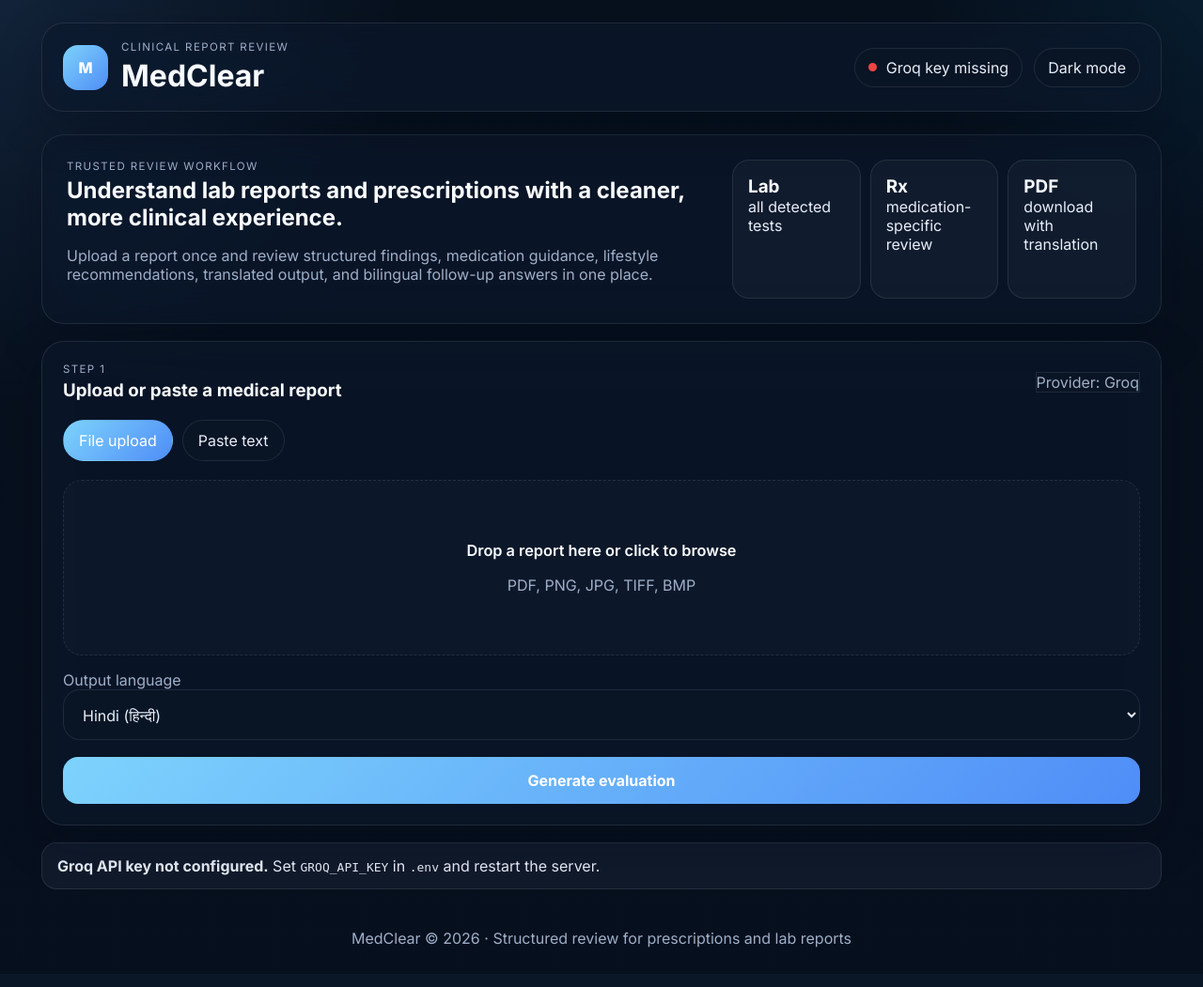
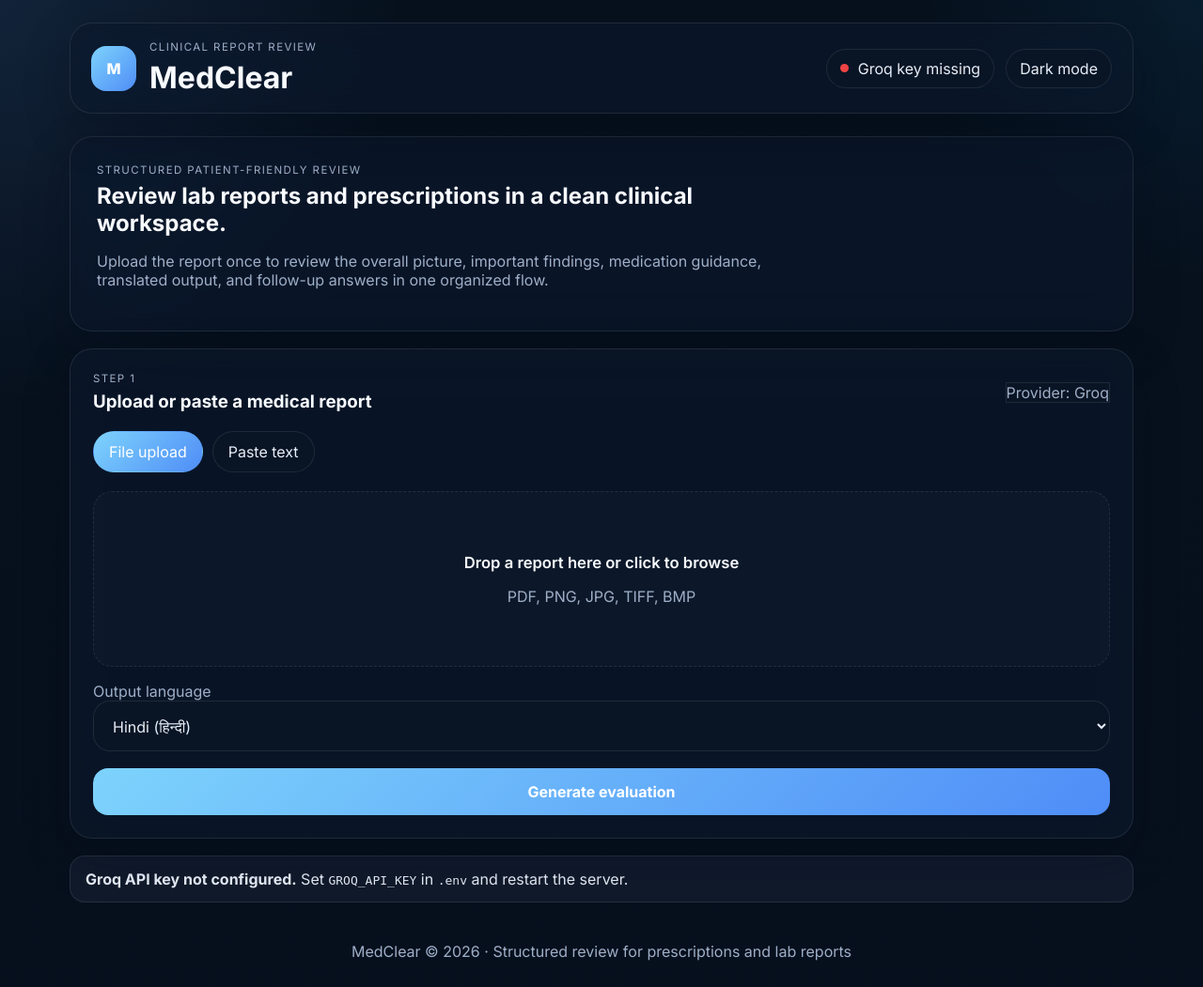
Before and after one commit to ThisWasAryan/MedClear, a Flask app: page / in a window 1280 px wide. Shown: the whole page at 94% size. Before the commit the page ends 1009 px from the top, so only its background shows below. Run offline with Flask 3, Linux system fonts and the light colour scheme.

Commit message:
Polish MedClear result layout and spacing

```diff
--- a/static/css/style.css
+++ b/static/css/style.css
@@ -17,8 +17,6 @@
   --success-soft: rgba(16, 185, 129, 0.14);
   --warning: #f59e0b;
   --warning-soft: rgba(245, 158, 11, 0.14);
-  --low: #3b82f6;
-  --low-soft: rgba(59, 130, 246, 0.14);
 }
 
 :root[data-theme='light'] {
@@ -46,10 +44,11 @@ body {
     radial-gradient(circle at top right, rgba(14, 165, 233, 0.08), transparent 18%),
     linear-gradient(180deg, var(--bg), color-mix(in srgb, var(--bg) 84%, #020617));
   min-height: 100vh;
+  overflow-x: hidden;
 }
 button, textarea, select { font: inherit; }
 
-.page-shell { max-width: 1240px; margin: 0 auto; padding: 24px; }
+.page-shell { max-width: 1180px; margin: 0 auto; padding: 24px; }
 .glass-panel {
   background: var(--surface);
   border: 1px solid var(--border);
@@ -68,32 +67,27 @@ button, textarea, select { font: inherit; }
   background: linear-gradient(135deg, var(--accent), var(--accent-2)); color: #fff;
 }
 .brand-lockup h1, .hero-copy h2, .workspace-head h3, .summary-headline-row h3, .section-heading-row h4 { margin: 0; color: var(--heading); }
-.eyebrow { margin: 0 0 4px; text-transform: uppercase; letter-spacing: 0.12em; font-size: 0.72rem; color: var(--muted); }
+.eyebrow { margin: 0 0 6px; text-transform: uppercase; letter-spacing: 0.12em; font-size: 0.72rem; color: var(--muted); }
 .topbar-actions { display: flex; align-items: center; gap: 12px; }
-.nav-badge, .theme-toggle, .provider-chip, .tab, .text-btn, .download-btn {
-  border: 1px solid var(--border); background: var(--bg-soft); color: var(--text);
-}
+.nav-badge, .theme-toggle, .provider-chip, .tab, .text-btn { border: 1px solid var(--border); background: var(--bg-soft); color: var(--text); }
 .nav-badge { display: flex; align-items: center; gap: 10px; padding: 10px 14px; border-radius: 999px; }
 .badge-dot { width: 9px; height: 9px; border-radius: 50%; background: var(--muted); }
 .badge-dot.online { background: var(--success); box-shadow: 0 0 0 4px rgba(16, 185, 129, 0.18); }
 .badge-dot.offline { background: var(--danger); }
 .theme-toggle, .text-btn { padding: 10px 14px; border-radius: 999px; cursor: pointer; }
 .download-btn {
-  padding: 12px 18px; border-radius: 999px; cursor: pointer; font-weight: 700;
-  background: linear-gradient(135deg, var(--accent), var(--accent-2)); color: #fff; border-color: transparent;
+  min-width: 150px; padding: 12px 18px; border-radius: 14px; cursor: pointer; font-weight: 700;
+  background: linear-gradient(135deg, var(--accent), var(--accent-2)); color: #fff; border: 0;
+  box-shadow: 0 10px 28px rgba(79, 141, 247, 0.28);
 }
 
 .app-grid, .results-shell { display: grid; gap: 18px; }
-.hero-panel {
-  padding: 26px; display: grid; grid-template-columns: 1.6fr 1fr; gap: 20px;
-}
-.hero-text, .assessment-text, .provider-chip, .dropzone-sub, .setting-label, .file-preview p, .empty-state, .translated-content, .summary-panel p, .followup-response p, .table-followup, .cell-subtitle { color: var(--muted); }
-.hero-metrics { display: grid; grid-template-columns: repeat(3, 1fr); gap: 10px; }
-.hero-metrics div, .mode-card, .patient-metric, .med-card, .finding-row { background: rgba(255,255,255,0.03); border: 1px solid var(--border); }
-.hero-metrics div { padding: 16px; border-radius: 18px; }
-.hero-metrics strong { display: block; font-size: 1.18rem; color: var(--heading); }
-.workspace, .summary-hero, .patient-card, .report-mode-panel, .result-layout, .insights-panel, .summary-panel, .followup-panel { padding: 22px; }
-.workspace-head, .summary-headline-row, .section-heading-row, .finding-row-top, .med-header { display: flex; justify-content: space-between; gap: 12px; align-items: center; }
+.hero-panel { padding: 28px; }
+.hero-copy { max-width: 760px; }
+.hero-text, .assessment-text, .provider-chip, .dropzone-sub, .setting-label, .file-preview p, .empty-state, .translated-content, .summary-panel p, .followup-response p, .table-followup, .cell-subtitle, .report-mode-copy p { color: var(--muted); }
+.workspace, .summary-hero, .patient-card, .report-mode-panel, .result-layout, .insights-panel, .summary-panel, .followup-panel { padding: 24px; }
+.workspace-head, .summary-headline-row, .finding-row-top, .med-header { display: flex; justify-content: space-between; gap: 12px; align-items: center; }
+.section-heading-row { display: flex; justify-content: space-between; gap: 12px; align-items: flex-start; margin-bottom: 14px; }
 .tab-group { display: flex; gap: 10px; flex-wrap: wrap; margin: 20px 0; }
 .tab { border-radius: 999px; padding: 11px 16px; cursor: pointer; }
 .tab.active, .btn-analyze { background: linear-gradient(135deg, var(--accent), var(--accent-2)); color: #fff; border-color: transparent; }
@@ -104,7 +98,7 @@ button, textarea, select { font: inherit; }
   background: rgba(255,255,255,0.02);
 }
 .dropzone.drag-over { border-color: var(--accent); transform: translateY(-2px); }
-.dropzone-title { font-size: 1.02rem; font-weight: 600; color: var(--heading); }
+.dropzone-title { font-size: 1.04rem; font-weight: 600; color: var(--heading); }
 .file-preview {
   margin-top: 14px; padding: 14px 16px; border-radius: 18px; display: flex; justify-content: space-between; align-items: center;
   border: 1px solid var(--border); background: var(--bg-soft); gap: 12px;
--- a/static/js/app.js
+++ b/static/js/app.js
@@ -3,7 +3,6 @@ let currentTab = 'file';
 let analysisResult = null;
 let providerName = 'Groq';
 let providerEnvVar = 'GROQ_API_KEY';
-let currentModel = '—';
 
 const severityMap = {
   normal: ['severity-normal', 'Normal'],
@@ -35,7 +34,6 @@ async function checkApiStatus() {
     const data = await res.json();
     providerName = data.provider_name || providerName;
     providerEnvVar = data.api_key_env_var || providerEnvVar;
-    currentModel = data.model || currentModel;
     updateProviderCopy(data);
 
     if (data.api_key_configured) {
@@ -55,11 +53,9 @@ async function checkApiStatus() {
 function updateProviderCopy(status = {}) {
   providerName = status.provider_name || providerName;
   providerEnvVar = status.api_key_env_var || providerEnvVar;
-  currentModel = status.model || currentModel;
   document.getElementById('providerName').textContent = providerName;
   document.getElementById('providerAlertName').textContent = providerName;
   document.getElementById('providerEnvVar').textContent = providerEnvVar;
-  document.getElementById('modelName').textContent = currentModel;
 }
 
 function showApiAlert() {
@@ -212,7 +208,6 @@ function renderResults(data) {
   document.getElementById('assessmentText').textContent = data.overall_assessment || '—';
   document.getElementById('summaryText').textContent = data.summary || '—';
   document.getElementById('disclaimerText').textContent = data.disclaimer || '';
-  document.getElementById('modelName').textContent = data.model || currentModel;
 
   const [severityClass, severityLabel] = severityMap[(data.severity || '').toLowerCase()] || ['severity-na', data.severity || 'N/A'];
   const severityBadge = document.getElementById('severityBadge');
@@ -243,6 +238,12 @@ function renderReportType(reportType) {
   const showRx = ['prescription', 'combined_report', 'general_report'].includes(reportType);
   document.getElementById('labInterface').style.display = showLab ? 'block' : 'none';
   document.getElementById('prescriptionInterface').style.display = showRx ? 'block' : 'none';
+
+  const layout = document.getElementById('resultLayout');
+  layout.classList.remove('layout-lab-only', 'layout-rx-only', 'layout-both');
+  if (showLab && showRx) layout.classList.add('layout-both');
+  else if (showLab) layout.classList.add('layout-lab-only');
+  else layout.classList.add('layout-rx-only');
 }
 
 function renderPatientCard(patient) {
@@ -259,7 +260,7 @@ function renderPatientCard(patient) {
   rows.forEach(([label, value]) => {
     const card = document.createElement('div');
     card.className = 'patient-metric';
-    card.innerHTML = `<span>${escapeHtml(label)}</span><strong>${escapeHtml(value)}</strong>`;
+    card.innerHTML = `<span class="patient-label">${escapeHtml(label)}</span><strong class="patient-value">&mdash; ${escapeHtml(value)}</strong>`;
     grid.appendChild(card);
   });
   document.getElementById('patientCard').style.display = rows.length ? 'block' : 'none';
@@ -548,6 +549,7 @@ function statusClass(status) {
   if (key.includes('critical')) return 'status-critical';
   if (key.includes('high')) return 'status-high';
   if (key.includes('low')) return 'status-low';
+  if (key.includes('deficient')) return 'status-deficient';
   if (key.includes('abnormal') || key.includes('follow')) return 'status-abnormal';
   if (key.includes('borderline')) return 'status-borderline';
   if (key.includes('normal')) return 'status-normal';
--- a/templates/index.html
+++ b/templates/index.html
@@ -29,14 +29,9 @@
     <main class="app-grid">
       <section class="hero-panel glass-panel">
         <div class="hero-copy">
-          <p class="eyebrow">Trusted review workflow</p>
-          <h2>Understand lab reports and prescriptions with a cleaner, more clinical experience.</h2>
-          <p class="hero-text">Upload a report once and review structured findings, medication guidance, lifestyle recommendations, translated output, and bilingual follow-up answers in one place.</p>
-        </div>
-        <div class="hero-metrics">
-          <div><strong>Lab</strong><span>all detected tests</span></div>
-          <div><strong>Rx</strong><span>medication-specific review</span></div>
-          <div><strong>PDF</strong><span>download with translation</span></div>
+          <p class="eyebrow">Structured patient-friendly review</p>
+          <h2>Review lab reports and prescriptions in a clean clinical workspace.</h2>
+          <p class="hero-text">Upload the report once to review the overall picture, important findings, medication guidance, translated output, and follow-up answers in one organized flow.</p>
         </div>
       </section>
 
@@ -112,22 +107,20 @@
         </article>
 
         <article class="report-mode-panel glass-panel" id="reportModePanel">
-          <div class="mode-card" id="modeOverviewCard">
-            <span class="mode-label">Report mode</span>
+          <span class="mode-label">Report mode</span>
+          <div class="report-mode-copy">
             <strong id="reportModeTitle">General medical review</strong>
             <p id="reportModeDescription">The interface adapts to lab reports, prescriptions, or combined documents.</p>
           </div>
-          <div class="mode-card compact" id="modelInfoCard">
-            <span class="mode-label">Model</span>
-            <strong id="modelName">—</strong>
-          </div>
         </article>
 
-        <article class="result-layout glass-panel">
+        <article class="result-layout glass-panel" id="resultLayout">
           <section class="result-column result-column-wide" id="labInterface">
             <div class="section-heading-row">
-              <h4>Lab review</h4>
-              <span class="section-note">All detected tests</span>
+              <div>
+                <h4>Lab review</h4>
+                <span class="section-note">Values, ranges, and status</span>
+              </div>
             </div>
             <div class="lab-table-wrap">
               <table class="lab-table">
@@ -147,8 +140,10 @@
 
           <section class="result-column" id="prescriptionInterface">
             <div class="section-heading-row">
-              <h4>Prescription review</h4>
-              <span class="section-note">Medication-specific guidance</span>
+              <div>
+                <h4>Prescription review</h4>
+                <span class="section-note">Medication details and patient notes</span>
+              </div>
             </div>
             <div class="stack-list" id="medicationsList"></div>
           </section>
@@ -171,11 +166,11 @@
           <div class="summary-grid">
             <section>
               <div class="section-heading-row"><h4>Summary</h4></div>
-              <p id="summaryText"></p>
+              <div id="summaryText" class="large-body"></div>
             </section>
             <section id="translationBlock" style="display:none">
               <div class="section-heading-row"><h4 id="translationTitle">Translated report</h4></div>
-              <div id="translationText" class="translated-content"></div>
+              <div id="translationText" class="translated-content large-body"></div>
             </section>
           </div>
           <section>
@@ -198,11 +193,11 @@
           <div class="followup-response" id="followupResponse" style="display:none">
             <section>
               <div class="section-heading-row"><h4>Answer in English</h4></div>
-              <p id="followupAnswerEnglish"></p>
+              <div id="followupAnswerEnglish" class="large-body"></div>
             </section>
             <section id="followupTranslationSection" style="display:none">
               <div class="section-heading-row"><h4 id="followupTranslationTitle">Translated answer</h4></div>
-              <p id="followupAnswerTranslated"></p>
+              <div id="followupAnswerTranslated" class="large-body"></div>
             </section>
             <section>
               <div class="section-heading-row"><h4>Suggested follow-up questions</h4></div>
```
Also changed, not shown: other parts of static/css/style.css (+50 -39 lines).
